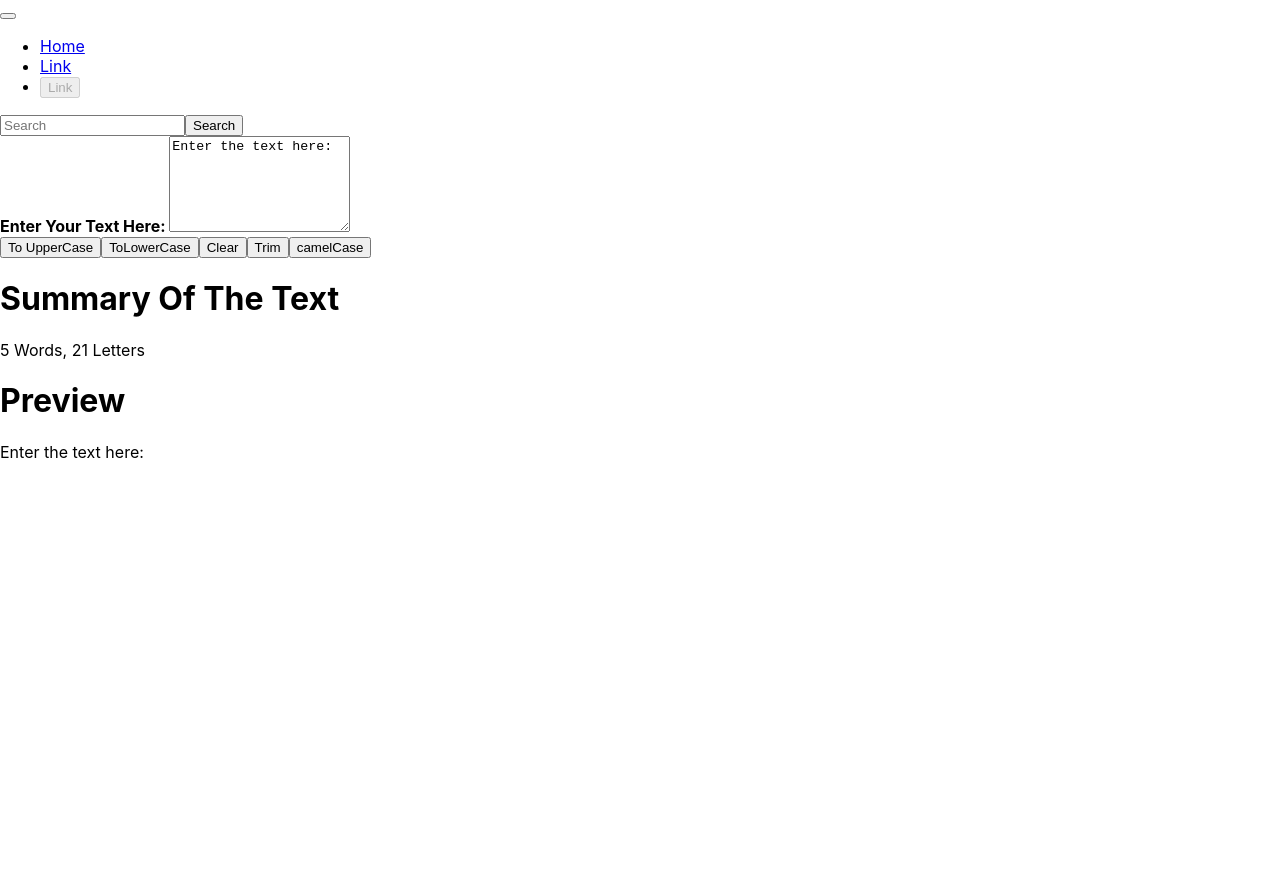
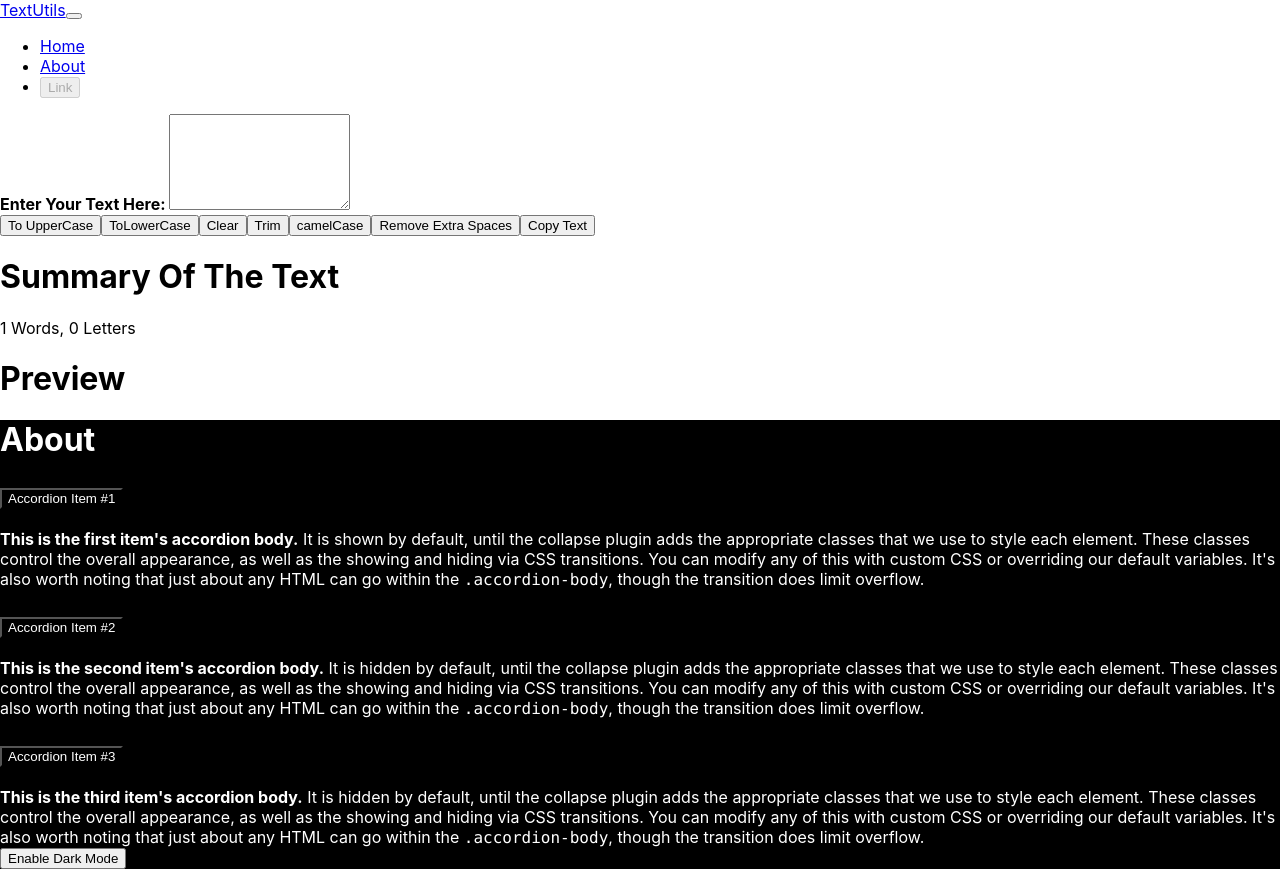
Before and after one commit to UTKARSH232003/textUtils, a React (Create React App) app: page / in a window 1280 px wide. Before the commit the page ends 800 px from the top, so only its background shows below. Built offline with nearby package versions, Linux system fonts and the light colour scheme; the HTML template or start-up script is replaced by a standard one.

Commit message:
added the dark mode

```diff
--- a/src/App.js
+++ b/src/App.js
@@ -1,14 +1,16 @@
 // import logo from './logo.svg';
 import './App.css';
+import About from './components/About';
 import Navbar from './components/Navbar';
 import TextForm from './components/TextForm';
 function App() {
   return (
     <>
       {/* <Navbar abouttext="this is TextUtil"/>  */}
-      <Navbar/>
+      <Navbar text="TextUtils"/>
       <div className="container">
         <TextForm/>
+        <About/>
       </div>
 
     </>
--- /dev/null
+++ b/src/components/About.js
@@ -0,0 +1,72 @@
+import React, {useState} from 'react'
+
+export default function About() {
+    const [myStyle, setMyStyle] = useState({
+        color: 'white',
+        backgroundColor: 'black'
+    })
+    const [btntext, setbtntext] = useState("Enable Dark Mode")
+    const toggleStyle = () => {
+        if(myStyle.color === 'black'){
+            setMyStyle({
+                color: 'white',
+                backgroundColor: 'black'
+            })
+            setbtntext("Enable Light Mode")
+        }
+        else{
+            setMyStyle({
+                color: 'black',
+                backgroundColor: 'white'
+            })
+            setbtntext("Enable Dark Mode")
+        }
+    }
+  return (
+    <div className = "container" style={myStyle}>
+        <h1 className="my-3">About</h1>
+        <div className="accordion" id="accordionExample">
+        <div className="accordion-item" style={myStyle}>
+            <h2 className="accordion-header">
+          <button style={myStyle}className="accordion-button" type="button" data-bs-toggle="collapse" data-bs-target="#collapseOne" aria-expanded="true" aria-controls="collapseOne">
+            Accordion Item #1
+          </button>
+        </h2>
+        <div id="collapseOne" className="accordion-collapse collapse show" data-bs-parent="#accordionExample">
+          <div className="accordion-body" style={myStyle}>
+            <strong>This is the first item's accordion body.</strong> It is shown by default, until the collapse plugin adds the appropriate classes that we use to style each element. These classes control the overall appearance, as well as the showing and hiding via CSS transitions. You can modify any of this with custom CSS or overriding our default variables. It's also worth noting that just about any HTML can go within the <code>.accordion-body</code>, though the transition does limit overflow.
+          </div>
+        </div>
+      </div>
+      <div className="accordion-item" style={myStyle}>
+        <h2 className="accordion-header">
+          <button style={myStyle}className="accordion-button collapsed" type="button" data-bs-toggle="collapse" data-bs-target="#collapseTwo" aria-expanded="false" aria-controls="collapseTwo">
+            Accordion Item #2
+          </button>
+        </h2>
+        <div id="collapseTwo" className="accordion-collapse collapse" data-bs-parent="#accordionExample">
+          <div className="accordion-body" style={myStyle}>
+            <strong>This is the second item's accordion body.</strong> It is hidden by default, until the collapse plugin adds the appropriate classes that we use to style each element. These classes control the overall appearance, as well as the showing and hiding via CSS transitions. You can modify any of this with custom CSS or overriding our default variables. It's also worth noting that just about any HTML can go within the <code>.accordion-body</code>, though the transition does limit overflow.
+          </div>
+        </div>
+      </div>
+      <div className="accordion-item" style={myStyle}>
+        <h2 className="accordion-header">
+          <button style={myStyle}className="accordion-button collapsed" type="button" data-bs-toggle="collapse" data-bs-target="#collapseThree" aria-expanded="false" aria-controls="collapseThree">
+            Accordion Item #3
+          </button>
+        </h2>
+        <div id="collapseThree" className="accordion-collapse collapse" data-bs-parent="#accordionExample">
+          <div className="accordion-body" style={myStyle}>
+            <strong>This is the third item's accordion body.</strong> It is hidden by default, until the collapse plugin adds the appropriate classes that we use to style each element. These classes control the overall appearance, as well as the showing and hiding via CSS transitions. You can modify any of this with custom CSS or overriding our default variables. It's also worth noting that just about any HTML can go within the <code>.accordion-body</code>, though the transition does limit overflow.
+          </div>
+        </div>
+      </div>
+
+    </div>
+    <div className="container my-3">
+        <button onClick={toggleStyle} type="button" className="btn btn-primary">{btntext}</button>
+    </div>
+    </div>
+  )
+}
--- a/src/components/Navbar.js
+++ b/src/components/Navbar.js
@@ -1,8 +1,9 @@
 import React from 'react'
 import PropTypes from 'prop-types'
+// gjfjgvj
 export default function Navbar(props) {
   return (
-    <nav className="navbar navbar-expand-lg bg-body-tertiary">
+    <nav className="navbar navbar-expand-lg bg-body-tertiary bg-dark border-bottom-dark" data-bs-theme="dark">
   <div className="container-fluid">
     <a className="navbar-brand" href="/">{props.text}</a>
     <button className="navbar-toggler" type="button" data-bs-toggle="collapse" data-bs-target="#navbarScroll" aria-controls="navbarScroll" aria-expanded="false" aria-label="Toggle navigation">
@@ -18,38 +19,28 @@
           <a className="nav-link active" aria-current="page" href="/">Home</a>
         </li>
         <li className="nav-item">
-          <a className="nav-link" href="/">Link</a>
+          <a className="nav-link active" href="/">About</a>
         </li>
-        {/* <li className="nav-item dropdown">
-          <a className="nav-link dropdown-toggle" href="/" role="button" data-bs-toggle="dropdown" aria-expanded="false">
-            Link
-          </a>
-          <ul className="dropdown-menu">
-            <li><a className="dropdown-item" href="/">Action</a></li>
-            <li><a className="dropdown-item" href="/">Another action</a></li>
-            <li><hr className="dropdown-divider"/></li>
-            <li><a className="dropdown-item" href="/">Something else here</a></li>
-          </ul>
-        </li> */}
+
+
         <li className="nav-item">
-        <button className="nav-link disabled" disabled>Link</button>
+        <button className="nav-link active" disabled>Link</button>
 
           {/* <a className="nav-link disabled">Link</a> */}
         </li>
       </ul>
-      <form className="d-flex" role="search">
-        <input className="form-control me-2" type="search" placeholder="Search" aria-label="Search"/>
-        <button className="btn btn-outline-success" type="submit">Search</button>
-      </form>
+
     </div>
   </div>
 </nav>
   )
 }
+
 Navbar.propTypes = {
     title: PropTypes.string.isRequired,
     abouttext: PropTypes.string
 }
+
 Navbar.defaultProps = {
     title: 'TITLE',
     abouttext: 'ABOUTTEXT'
--- a/src/components/TextForm.js
+++ b/src/components/TextForm.js
@@ -41,7 +41,18 @@
 
         setText(capitalizedString)
     }
-    const [text, setText] = useState("Enter the text here: ");
+    const betweenSpaces = () => {
+        let newText = text.split("/[  ] + /");
+        setText(newText.join(" "));
+    }
+    const copytext = () => {
+        console.log("I have copied this text")
+        var text = document.getElementById("mybox");
+        text.select();
+        text.setSelectionRange(0, 9999);
+        navigator.clipboard.writeText(text.value);
+    }
+    const [text, setText] = useState("");
     return (
         <div>
         <div className="mb-3">
@@ -53,6 +64,8 @@
         <button type="button" onClick={clearAllth} className="btn btn-danger mx-2">Clear</button>
         <button type="button" onClick={trimthest} className="btn btn-info mx-2">Trim</button>
         <button type="button" onClick={camelCase} className="btn btn-info mx-2">camelCase</button>
+        <button type="button" onClick={betweenSpaces} className="btn btn-info mx-2">Remove Extra Spaces</button>
+        <button type="button" onClick={copytext} className="btn btn-info mx-2">Copy Text</button>
 
         <div className="container my-4">
             <h1>Summary Of The Text</h1>
```
